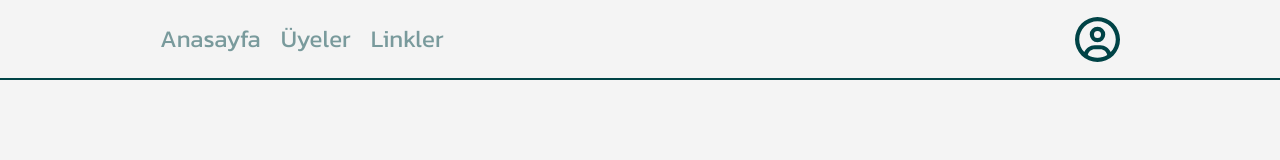
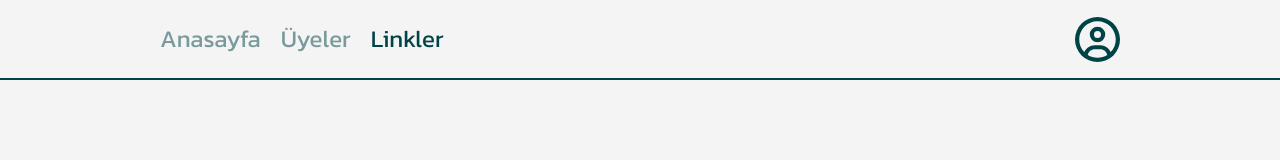
Before and after one commit to NNakreSS/next-url_shortener, a Next.js app: page /admin/links in a window 1280 px wide. Shown: the top 160 px of the page. Built offline with nearby package versions, Linux system fonts and the light colour scheme.

Commit message:
add paths

```diff
--- a/src/app/(pages)/(panel)/admin/layout.tsx
+++ b/src/app/(pages)/(panel)/admin/layout.tsx
@@ -1,13 +1,13 @@
 import MainContainer from "@/app/components/general/MainContainer";
 import { Header, Menu } from "@/app/components/header";
 import User from "@/app/components/header/User";
-import { PATH_ADMIN } from "@/libs/routes";
+import { ADMIN_LINKS, ADMIN_USERS, PATH_ADMIN } from "@/libs/routes";
 import Navigation from "@/types/NavigationType";
 
 const navigations: Navigation[] = [
   { name: "Anasayfa", path: PATH_ADMIN },
-  { name: "Üyeler", path: "üyeler" },
-  { name: "Linkler", path: "links" },
+  { name: "Üyeler", path: ADMIN_USERS },
+  { name: "Linkler", path: ADMIN_LINKS },
 ];
 export default function Layout({ children }: { children: React.ReactNode }) {
   return (
```
